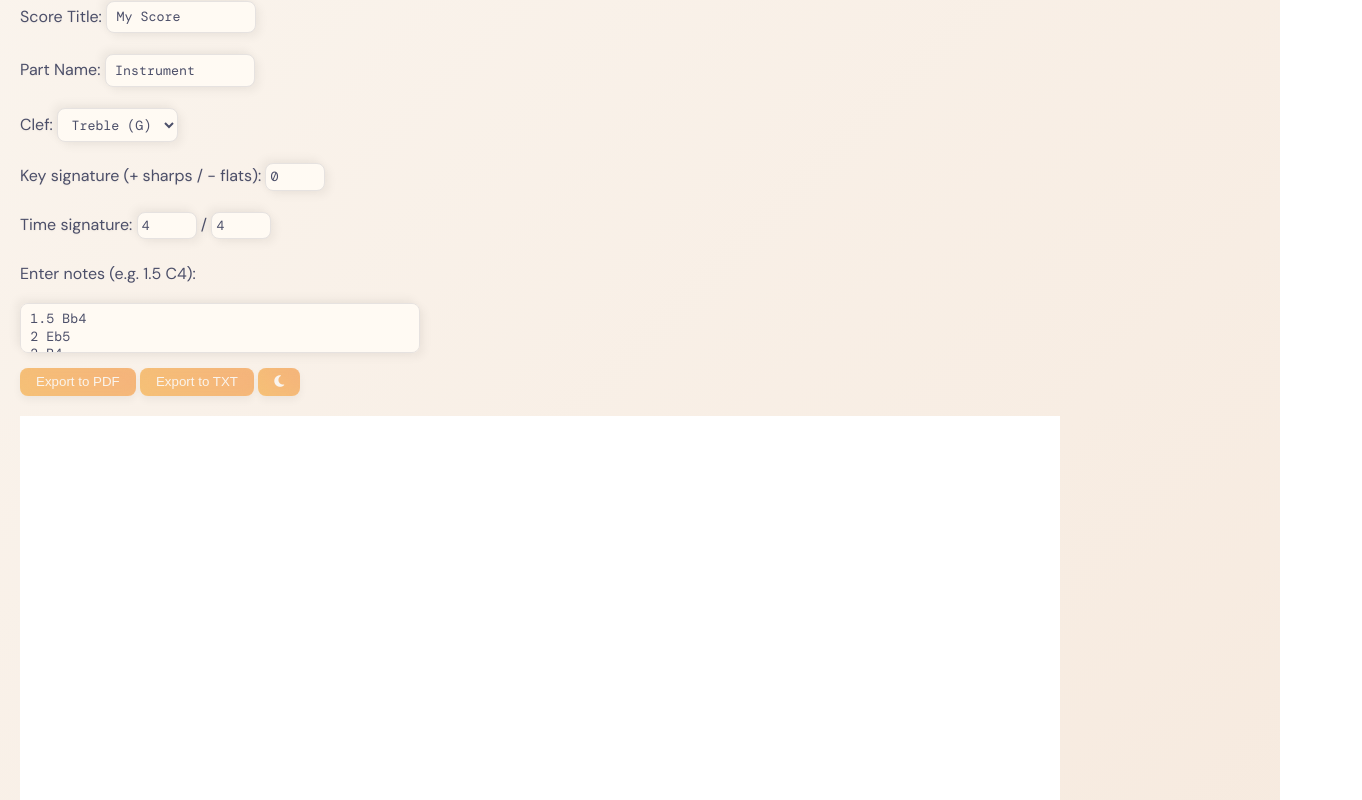
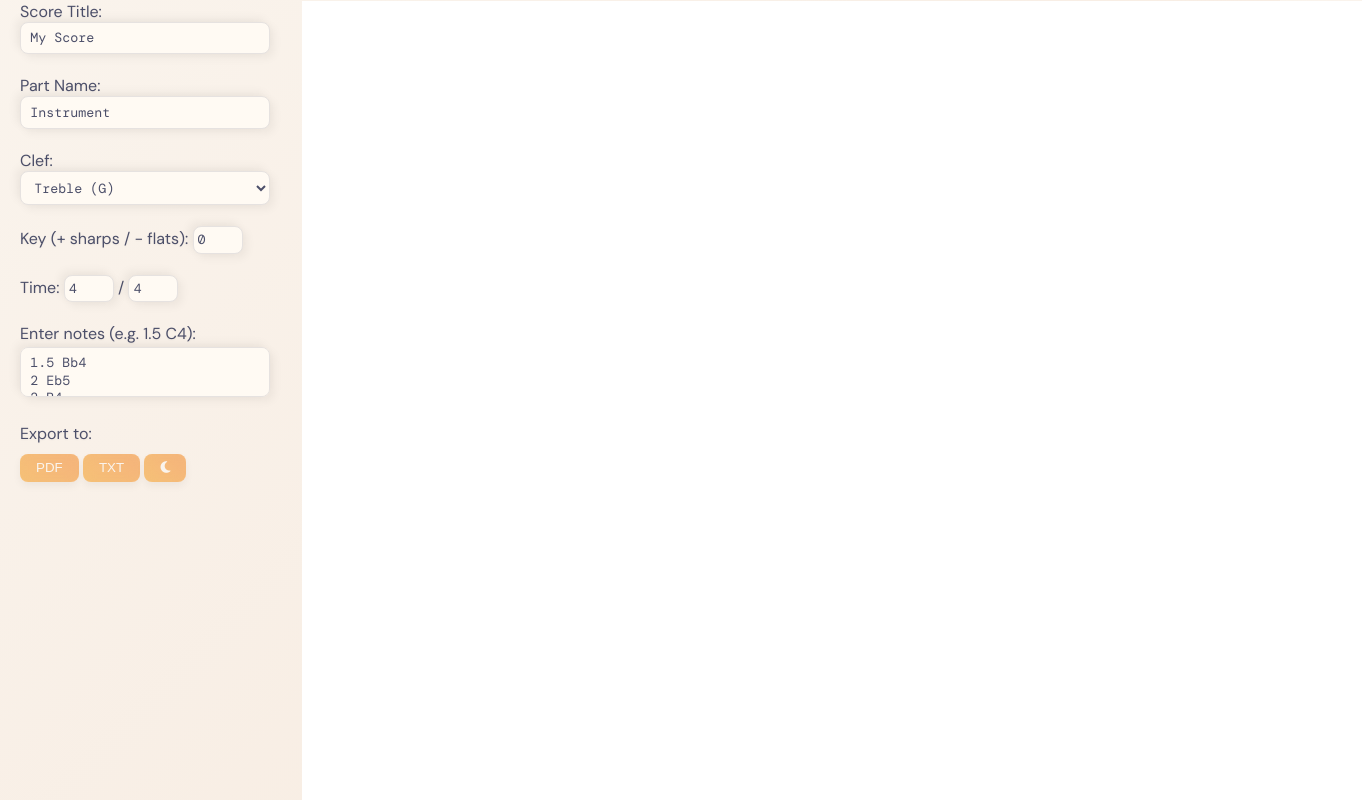
Before and after one commit to MichaelYoDev/musicProject, a plain HTML site: page index.html in a window 1280 px wide. Shown: the part 69-869 px from the top of the page, 1362 px wide, since content can reach past the window. Drawn offline with nearby package versions, Linux system fonts and the light colour scheme; a script that the page names is missing.

Commit message:
fix: put render next to the inputs

```diff
--- a/index.html
+++ b/index.html
@@ -18,6 +18,8 @@
 <body>
     <h1>Music Notation</h1>
 
+    <div class="container">
+        <div class="inputs">
             <label>Score Title:
                 <input id="title" type="text" value="My Score">
             </label>
@@ -33,31 +35,37 @@
                 </select>
             </label>
             <br>
-    <label>Key signature (+ sharps / - flats):
+            <label>Key (+ sharps / - flats):
                 <input id="key" type="number" value="0" min="-7" max="7">
             </label>
             <br>
-    <label>Time signature:
+            <label>Time:
                 <input id="beats" type="number" value="4" min="1"> /
                 <input id="beatType" type="number" value="4" min="1">
             </label>
+            <br>
 
-    <p>Enter notes (e.g. 1.5 C4):</p>
+            <label>Enter notes (e.g. 1.5 C4):</label>
                 <textarea id="input">1.5 Bb4
 2 Eb5
 2 B4
 2 F#4
 0.5 rest
-4 rest</textarea><br>
-    <button onclick="exportToPDF()">Export to PDF</button>
-    <button onclick="exportToTXT()">Export to TXT</button>
+4 rest</textarea>
+            </label>
+            <br><br>
+            <label>Export to:
+                <br>
+                <button onclick="exportToPDF()">PDF</button>
+                <button onclick="exportToTXT()">TXT</button>
                 <button id="mode-toggle">
                     <i class="fas fa-moon"></i>
                 </button>
+            </label>
+        </div>
 
         <div id="render"></div>
+    </div>
 
     <script src="main.js"></script>
 </body>
-
-</html>
--- a/style.css
+++ b/style.css
@@ -1,13 +1,19 @@
+/* =======================
+   THEME VARIABLES
+======================= */
 :root {
   --bg-color: #faf4ed;
   --bg-gradient: linear-gradient(135deg, #faf4ed, #f5e6d9);
   --text-color: #4c4f69;
+
   --input-bg: #fffaf3;
   --input-border: #e6e2e0;
+
   --accent: #f6c177;
   --accent-gradient: linear-gradient(45deg, #f6c177, #f5b37c);
   --secondary: #9c6f6f;
   --highlight: #ebbcba;
+
   --shadow: rgba(0, 0, 0, 0.05);
   --glow: rgba(246, 193, 119, 0.4);
 }
@@ -16,16 +22,22 @@ body.dark-mode {
   --bg-color: #191724;
   --bg-gradient: linear-gradient(135deg, #191724, #1e1c2e);
   --text-color: #e0def4;
+
   --input-bg: #1f1d2e;
   --input-border: #6e6a86;
+
   --accent: #eb6f92;
   --accent-gradient: linear-gradient(45deg, #eb6f92, #f6c177);
   --secondary: #31748f;
   --highlight: #f6c177;
+
   --shadow: rgba(0, 0, 0, 0.2);
   --glow: rgba(235, 111, 146, 0.4);
 }
 
+/* =======================
+   BASE STYLES
+======================= */
 body {
   font-family: 'DM Sans', sans-serif;
   font-size: 1em;
@@ -35,13 +47,10 @@ body {
   transition: background 0.4s ease, color 0.4s ease;
 }
 
-h1,
-h2,
-h3,
-label {
+h1, h2, h3, label {
   color: var(--text-color);
+  display: block;
   margin-bottom: 0.2em;
-    display: block;
   text-shadow: 0 1px 2px var(--shadow);
   transition: color 0.3s ease;
 }
@@ -58,16 +67,25 @@ pre {
   padding: 1rem;
 }
 
+label {
+  margin: 0;
+  font-weight: 500;
+}
+
+/* =======================
+   FORM ELEMENTS
+======================= */
 textarea,
 input,
 select {
   font-family: 'DM Mono', monospace;
   box-sizing: border-box;
+  width: 100%;
+  padding: 0.5em 0.7em;
+  border: 1px solid var(--input-border);
   border-radius: 8px;
-    border: 1px solid var(--input-border);
   background: var(--input-bg);
   color: var(--text-color);
-    padding: 0.5em 0.7em;
   line-height: 1.3em;
   outline: none;
   box-shadow: 4px 4px 10px var(--shadow), -4px -4px 10px var(--shadow);
@@ -75,37 +93,37 @@ select {
 }
 
 textarea {
-    width: 400px;
   min-height: 3em;
-    max-height: 50vh;
   resize: none;
   margin-top: 0.2em;
 }
 
-input[type="text"] {
-    width: 150px;
-}
-
 input[type="number"] {
-    width: 60px;
+  width: 50px;
   padding: 0.3em;
 }
 
 textarea:focus,
 input:focus,
 select:focus {
-    border: 1px solid var(--accent);
+  border-color: var(--accent);
   box-shadow: 0 0 15px var(--glow);
 }
 
+/* =======================
+   BUTTONS
+======================= */
 button {
+  display: inline-block;
+  margin-top: 10px;
+  padding: 0.5em 1.2em;
+  border: none;
+  border-radius: 8px;
+
   background: var(--accent-gradient);
-    border: none;
   color: var(--bg-color);
-    padding: 0.5em 1.2em;
-    margin-top: 10px;
-    border-radius: 8px;
   cursor: pointer;
+
   box-shadow: 0 4px 8px var(--shadow), 0 0 10px var(--glow) inset;
   transition: background 0.4s ease, transform 0.3s ease, box-shadow 0.3s ease;
 }
@@ -120,18 +138,36 @@ button:active {
   box-shadow: 0 2px 5px var(--shadow), 0 0 8px var(--glow) inset;
 }
 
+/* =======================
+   LAYOUT
+======================= */
+.container {
+  display: flex;
+  gap: 2rem;
+  align-items: flex-start;
+}
+
+.inputs {
+  flex: 1;
+  min-width: 250px;
+}
+
 #render {
-    margin-top: 20px;
-    padding: 10px;
+  flex: 0 0 1020px;
   width: 1020px;
   height: 1320px;
-    overflow: auto;
-    background-color: white;
+
+  padding: 20px;
+  background: white;
   border: none;
   border-radius: 0;
   box-shadow: none;
+  overflow: hidden;
 }
 
+/* =======================
+   MISC
+======================= */
 *::-webkit-scrollbar {
   display: none;
 }
@@ -145,25 +181,14 @@ button:active {
   margin-bottom: 8px;
 }
 
-label {
-    display: block;
-    margin: 0;
-    font-weight: 500;
-}
-
-label+input,
-label+select,
+label + input,
+label + select,
 textarea {
   margin-bottom: 0;
 }
 
-.accent {
-    color: var(--accent);
-}
-
-.secondary {
-    color: var(--secondary);
-}
+.accent { color: var(--accent); }
+.secondary { color: var(--secondary); }
 
 .highlight {
   background-color: var(--highlight);
@@ -171,26 +196,19 @@ textarea {
   padding: 0 3px;
 }
 
-h1,
-h2,
-h3 {
+/* =======================
+   HEADING EFFECT
+======================= */
+h1, h2, h3 {
   background: var(--accent-gradient);
   -webkit-background-clip: text;
   -webkit-text-fill-color: transparent;
+  background-size: 200% 200%;
   animation: gradientShift 6s ease-in-out infinite;
-    background-size: 200% 200%;
 }
 
 @keyframes gradientShift {
-    0% {
-        background-position: 0% 50%;
+  0%   { background-position: 0% 50%; }
+  50%  { background-position: 100% 50%; }
+  100% { background-position: 0% 50%; }
 }
-
-    50% {
-        background-position: 100% 50%;
-    }
-
-    100% {
-        background-position: 0% 50%;
-    }
-}
```
Lines whose indentation alone changed are shown as unchanged.
